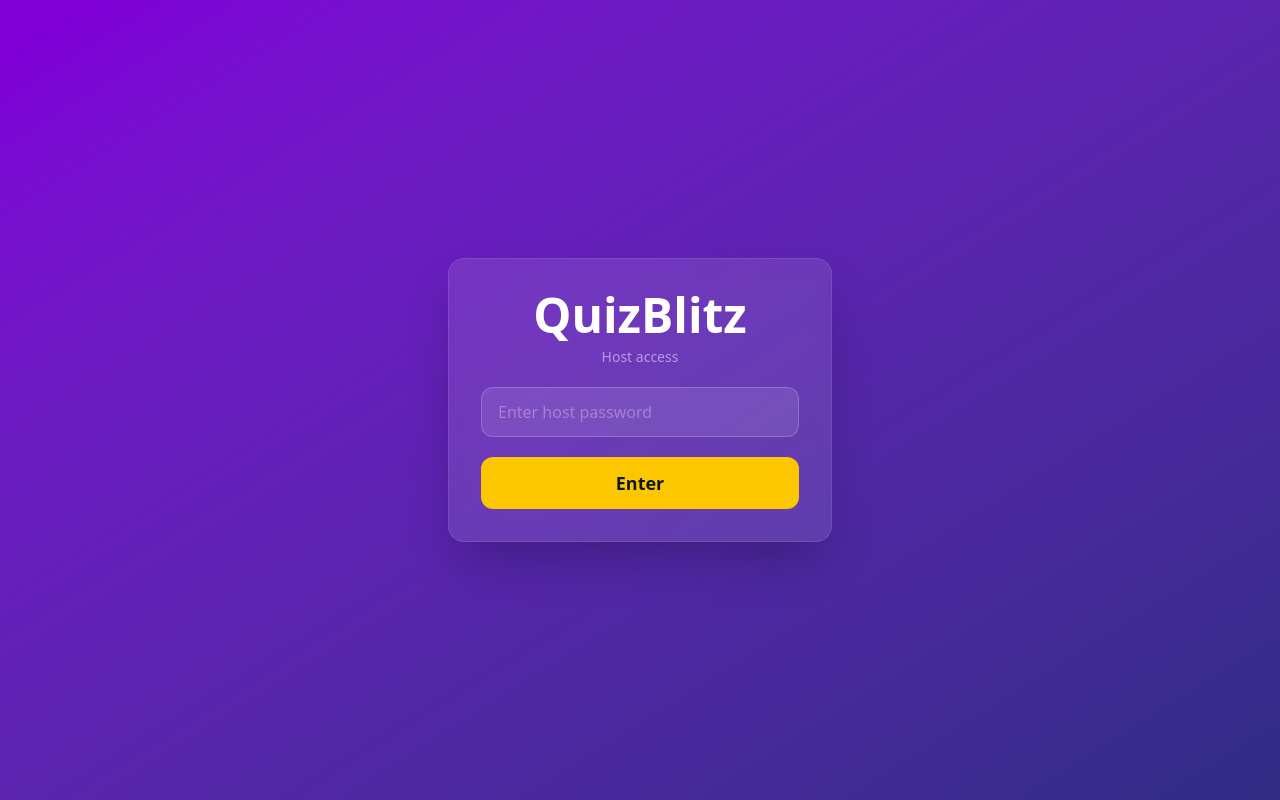
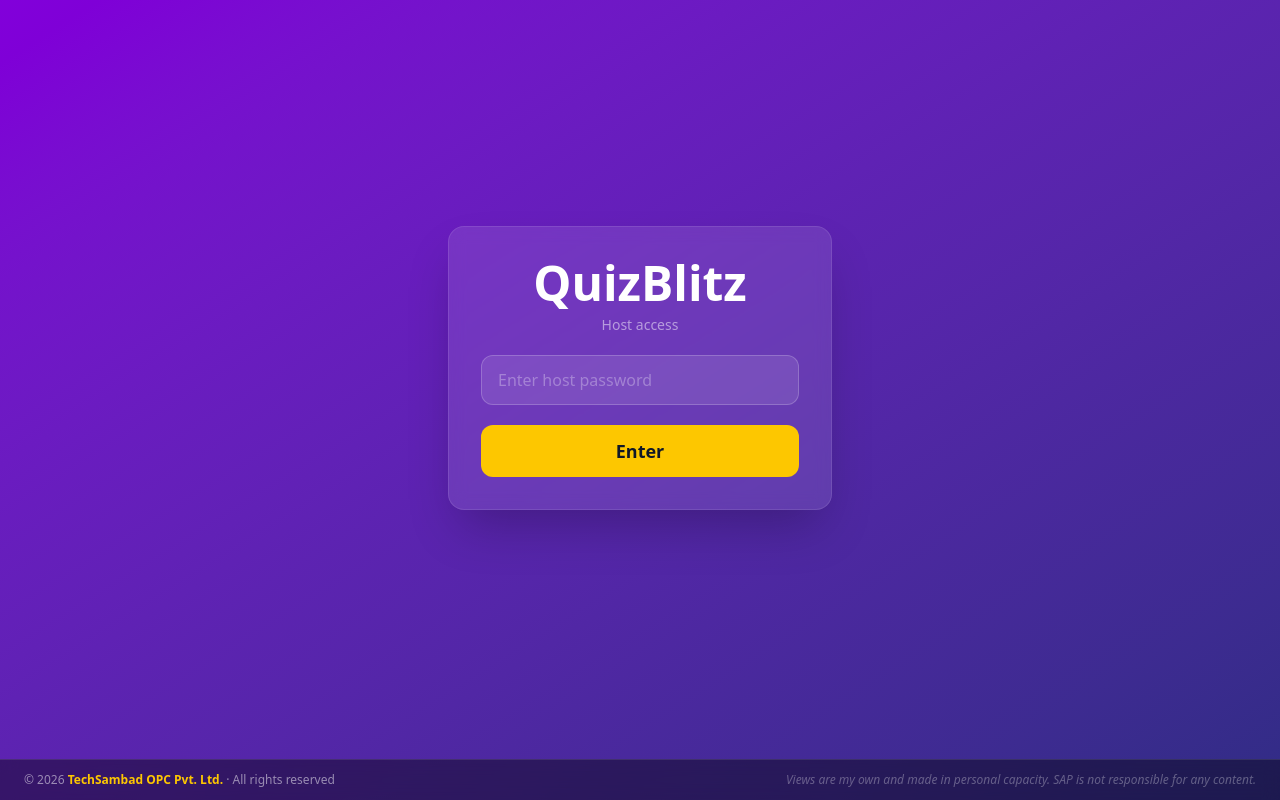
Before and after one commit to subhankarpattanayak42-blip/kahoot-clone, a React (Vite) app: page /host in a window 1280 px wide. Built offline with nearby package versions, Linux system fonts and the light colour scheme.

Commit message:
Add TechSambad IP ownership footer to player and host home pages
Footer includes © TechSambad OPC Pvt. Ltd. with link to techsambad.in
and the required personal disclaimer per OEC compliance conditions.

```diff
--- a/src/pages/HostHome.jsx
+++ b/src/pages/HostHome.jsx
@@ -1,5 +1,27 @@
 import { useState } from 'react'
 import { useNavigate } from 'react-router-dom'
+
+function TechSambadFooter() {
+  return (
+    <div className="fixed bottom-0 left-0 right-0 bg-black/40 backdrop-blur-sm border-t border-white/10 px-6 py-3 flex flex-col sm:flex-row items-center justify-between gap-1">
+      <p className="text-white/50 text-xs">
+        © {new Date().getFullYear()}{' '}
+        <a
+          href="https://techsambad.in"
+          target="_blank"
+          rel="noopener noreferrer"
+          className="text-yellow-400 hover:text-yellow-300 font-semibold transition-colors"
+        >
+          TechSambad OPC Pvt. Ltd.
+        </a>
+        {' '}· All rights reserved
+      </p>
+      <p className="text-white/30 text-xs italic text-center sm:text-right">
+        Views are my own and made in personal capacity. SAP is not responsible for any content.
+      </p>
+    </div>
+  )
+}
 
 const ADMIN_PASSWORD = 'quizblitz'
 
@@ -17,7 +39,7 @@ export default function HostHome() {
 
   if (!authed) {
     return (
-      <div className="min-h-screen bg-gradient-to-br from-purple-700 to-indigo-900 flex items-center justify-center px-4">
+      <div className="min-h-screen bg-gradient-to-br from-purple-700 to-indigo-900 flex items-center justify-center px-4 pb-16">
         <form onSubmit={handleLogin} className="bg-white/10 backdrop-blur border border-white/10 rounded-2xl p-8 w-full max-w-sm shadow-2xl space-y-5">
           <div className="text-center">
             <h1 className="text-5xl font-black text-white mb-2">QuizBlitz</h1>
@@ -36,12 +58,13 @@ export default function HostHome() {
             Enter
           </button>
         </form>
+        <TechSambadFooter />
       </div>
     )
   }
 
   return (
-    <div className="min-h-screen bg-gradient-to-br from-purple-700 to-indigo-900 flex flex-col items-center justify-center gap-8 p-6">
+    <div className="min-h-screen bg-gradient-to-br from-purple-700 to-indigo-900 flex flex-col items-center justify-center gap-8 p-6 pb-20">
       <h1 className="text-white font-black text-6xl tracking-tight drop-shadow-lg">QuizBlitz</h1>
       <p className="text-white/70 text-xl">Host Dashboard</p>
       <div className="flex flex-col gap-4 w-full max-w-xs">
@@ -61,6 +84,7 @@ export default function HostHome() {
       <button onClick={() => setAuthed(false)} className="text-white/30 text-xs hover:text-white/60 transition mt-4">
         Logout
       </button>
+      <TechSambadFooter />
     </div>
   )
 }
--- a/src/pages/PlayerHome.jsx
+++ b/src/pages/PlayerHome.jsx
@@ -1,9 +1,31 @@
 import { useNavigate } from 'react-router-dom'
+
+function TechSambadFooter() {
+  return (
+    <div className="fixed bottom-0 left-0 right-0 bg-black/40 backdrop-blur-sm border-t border-white/10 px-6 py-3 flex flex-col sm:flex-row items-center justify-between gap-1">
+      <p className="text-white/50 text-xs">
+        © {new Date().getFullYear()}{' '}
+        <a
+          href="https://techsambad.in"
+          target="_blank"
+          rel="noopener noreferrer"
+          className="text-yellow-400 hover:text-yellow-300 font-semibold transition-colors"
+        >
+          TechSambad OPC Pvt. Ltd.
+        </a>
+        {' '}· All rights reserved
+      </p>
+      <p className="text-white/30 text-xs italic text-center sm:text-right">
+        Views are my own and made in personal capacity. SAP is not responsible for any content.
+      </p>
+    </div>
+  )
+}
 
 export default function PlayerHome() {
   const navigate = useNavigate()
   return (
-    <div className="min-h-screen bg-gradient-to-br from-purple-700 to-indigo-900 flex flex-col items-center justify-center gap-8 p-6">
+    <div className="min-h-screen bg-gradient-to-br from-purple-700 to-indigo-900 flex flex-col items-center justify-center gap-8 p-6 pb-20">
       <h1 className="text-white font-black text-6xl tracking-tight drop-shadow-lg">QuizBlitz</h1>
       <p className="text-white/70 text-xl">Real-time multiplayer quizzes</p>
       <div className="flex flex-col gap-4 w-full max-w-xs">
@@ -15,6 +37,7 @@ export default function PlayerHome() {
         </button>
       </div>
       <p className="text-white/30 text-sm">Enter a room code to join your session</p>
+      <TechSambadFooter />
     </div>
   )
 }
```
